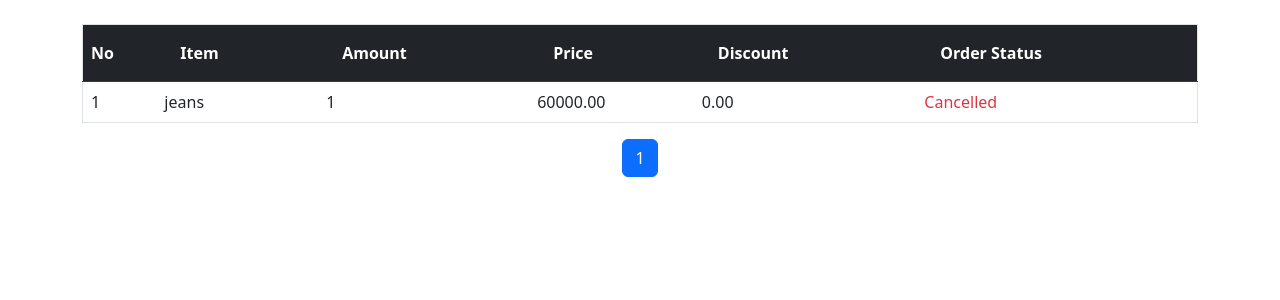
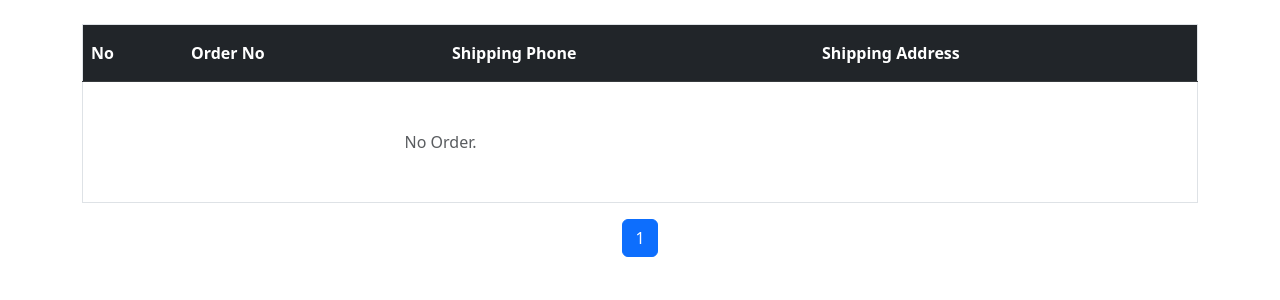
Before and after one commit to EingyinNgon/os, a Django app: page /order in a window 1280 px wide. Shown: the part 56-356 px from the top of the page. Run offline with Django 5.2, Linux system fonts and the light colour scheme; a user stored in the database is signed in; data comes from the database, SQL or seed files in the repository.

Commit message:
'detail.html'

```diff
--- a/my_app/admin.py
+++ b/my_app/admin.py
@@ -1,5 +1,5 @@
 from django.contrib import admin
-from .models import Category, SubCategory, Item, Order, UserProfile, Cart, CartItem
+from .models import *
 
 admin.site.register(Category)
 admin.site.register(SubCategory)
@@ -8,4 +8,5 @@
 admin.site.register(UserProfile)
 admin.site.register(Cart)
 admin.site.register(CartItem)
+admin.site.register(OrderDetail)
 # Register your models here.
--- a/my_app/models.py
+++ b/my_app/models.py
@@ -99,11 +99,28 @@
         return self.name
 
 class Order(models.Model):
+    order_number = models.CharField(default='PYG-0000')
+    created_by = models.ForeignKey(
+        User,
+        on_delete=models.SET_NULL,
+        null=True,
+        related_name='orders_processed'
+    )
+    shipping_phone = models.CharField(max_length=15)
+    shipping_address = models.TextField()
+
+class OrderDetail(models.Model):
     # (၁) ဘယ်ပစ္စည်းကို ရောင်းတာလဲ (Relationship)
     item = models.ForeignKey(
         'Item',
         on_delete=models.PROTECT, # ပစ္စည်းစာရင်းကို ဖျက်လိုက်ပေမယ့် ရောင်းရတဲ့စာရင်း မပျက်စေချင်လို့ PROTECT သုံးတာ ပိုကောင်းပါတယ်
-        related_name='orders'
+        related_name='orders_detail'
+    )
+
+    order_id =  models.ForeignKey(
+        'Order',
+        on_delete=models.PROTECT, # ပစ္စည်းစာရင်းကို ဖျက်လိုက်ပေမယ့် ရောင်းရတဲ့စာရင်း မပျက်စေချင်လို့ PROTECT သုံးတာ ပိုကောင်းပါတယ်
+        related_name='order'
     )
 
     # (၂) အရောင်းအချက်အလက်များ
@@ -120,12 +137,7 @@
 
     # (၄) Audit Fields
     is_deleted = models.BooleanField(default=False)
-    created_by = models.ForeignKey(
-        User,
-        on_delete=models.SET_NULL,
-        null=True,
-        related_name='orders_processed'
-    )
+
 
     created_at = models.DateTimeField(auto_now_add=True)
     updated_at = models.DateTimeField(auto_now=True)
--- a/my_app/urls.py
+++ b/my_app/urls.py
@@ -40,5 +40,6 @@
     path('order', views.order_index, name='order_index'),
     path('order/dash', views.order_dash, name='order_dash'),
 
-    path('order/test/<int:pk>', views.order_test, name='order_test')
+    path('order/test/<int:pk>', views.order_test, name='order_test'),
+    path('order/detail/<int:pk>/', views.order_detail, name='order_detail'),
 ]
--- a/my_app/views.py
+++ b/my_app/views.py
@@ -1,9 +1,12 @@
+import random
 from django.shortcuts import render, redirect, get_object_or_404, HttpResponse
 from django.contrib.auth.decorators import login_required, user_passes_test
 from django.contrib.auth.models import User
 from django.contrib import messages
-from .models import Category, UserProfile, SubCategory, Item, Cart, CartItem, Order
 from django.core.paginator import Paginator
+from .models import Category, UserProfile, SubCategory, Item, Cart, CartItem, OrderDetail, Order
+
+
 
 def is_admin(user):
     return user.is_superuser
@@ -485,27 +488,39 @@
         shipping_phone = request.POST.get('phone_no')
         shipping_address = request.POST.get('address')
 
+        try:
+            order = Order.objects.create(
+                order_number = 'PYG-'+str(random.randint(1, 4)),
+                created_by = request.user,
+                shipping_phone = shipping_phone,
+                shipping_address = shipping_address)
+            order.save()
+
         # ခြင်းတောင်းထဲက ပစ္စည်းတစ်ခုချင်းစီအတွက် မင်းရဲ့ Order Model ပုံစံအတိုင်း Loop ပတ်သိမ်းမည်
-        for cart_item in cart_items:
-            Order.objects.create(
-                item=cart_item.item,
-                amount=cart_item.quantity,
-                price=cart_item.item.sale_price,
-                discount=0.00,
-                order_status='pending',
-                created_by=request.user
-            )
+            for cart_item in cart_items:
+                OrderDetail.objects.create(
+                    item=cart_item.item,
+                    amount=cart_item.quantity,
+                    price=cart_item.item.sale_price,
+                    discount=cart_item.item.discount,
+                    order_status='pending',
+                    order_id = order
 
-            # ပစ္စည်းလက်ကျန် (Stock) နုတ်ခြင်း
-            if hasattr(cart_item.item, 'amount') and cart_item.item.amount >= cart_item.quantity:
-                cart_item.item.amount -= cart_item.quantity
-                cart_item.item.save()
+                )
 
-        # ဝယ်ယူမှု ပြီးမြောက်၍ ခြင်းတောင်းကို ရှင်းထုတ်ခြင်း
-        cart_items.delete()
-        request.session['cart_items_count'] = 0
+                # ပစ္စည်းလက်ကျန် (Stock) နုတ်ခြင်း
+                if hasattr(cart_item.item, 'amount') and cart_item.item.amount >= cart_item.quantity:
+                    cart_item.item.amount -= cart_item.quantity
+                    cart_item.item.save()
+              # ဝယ်ယူမှု ပြီးမြောက်၍ ခြင်းတောင်းကို ရှင်းထုတ်ခြင်း
+            cart_items.delete()
+            request.session['cart_items_count'] = 0
 
-        return redirect('order_success') # Success View ဆီ သွားခိုင်းမည်
+            return redirect('order_index') # Success View ဆီ သွားခိုင်းမည်
+
+        except Exception as e:
+            print(e)
+            return redirect('checkout')
 
     return redirect('checkout_view')
 
@@ -527,7 +542,7 @@
 
 @login_required
 def order_dash(request):
-    orders = Order.objects.all()
+    orders = Order.objects.all().order_by('-id')
     paginator = Paginator(orders, 10)
 
     page_number = request.GET.get('page')
@@ -542,3 +557,12 @@
         order.save()
         return redirect('order_dash')
     return HttpResponse(pk)
+
+def order_detail(request, pk):
+    order = Order.objects.filter(pk=pk).first()
+    order_items = OrderDetail.objects.filter(order_id=pk)
+    context = {
+        'order': order,
+        'order_items': order_items
+    }
+    return render(request, 'order/order_detail.html', context)
--- a/templates/order/index.html
+++ b/templates/order/index.html
@@ -8,27 +8,20 @@
             <thead class="table-dark">
                 <tr>
                     <th class="py-3">No</th>
-                    <th class="py-3 px-4">Item</th>
-                    <th class="py-3 px-4">Amount</th>
-                    <th class="py-3 px-4">Price</th>
-                    <th class="py-3 px-4">Discount</th>
-                    <th class="py-3 px-4">Order Status</th>
-
+                    <th class="py-3 px-4">Order No</th>
+                    <th class="py-3 px-4">Shipping Phone</th>
+                    <th class="py-3 px-4">Shipping Address</th>
                 </tr>
             </thead>
             <tbody>
                 {% for order in orders %}
                 <tr>
-                    <td>{{ orders.start_index|add:forloop.counter0 }}</td>
-                    <td>{{ order.item }}</td>
-                    <td>{{ order.amount }}</td>
-                    <td>{{ order.price }}</td>
-                    <td>{{ order.discount }}</td>
-                    <td> <span
-                            class="{% if order.order_status == 'pending' %}text-warning {% elif order.order_status == 'cancelled' %}text-danger {% else %}text-success {% endif %}">
-                            {{ order.get_order_status_display }}
-                        </span></td>
-
+                    <td>
+                        <a href="{% url 'order_detail' order.id %}">{{ orders.start_index|add:forloop.counter0 }}</a>
+                    </td>
+                    <td>{{ order.order_number }}</td>
+                    <td>{{ order.shipping_phone }}</td>
+                    <td>{{ order.shipping_address }}</td>
                 </tr>
                 {% empty %}
                 <tr>
```
Also changed, not shown: templates/order/dash.html (+7 -0 lines), templates/order/order_detail.html (added, +44 -0 lines), db.sqlite3, media/items/photo_2026-05-17_11-15-19_d5wqeVZ.jpg (added), media/items/photo_2026-05-17_11-15-30.jpg (added), media/items/photo_2026-05-17_11-41-30_Q0afxfi.jpg (added), my_app/migrations/0004_remove_order_amount_remove_order_created_at_and_more.py (added), my_app/migrations/0005_order_shipping_address_order_shipping_phone.py (added).
